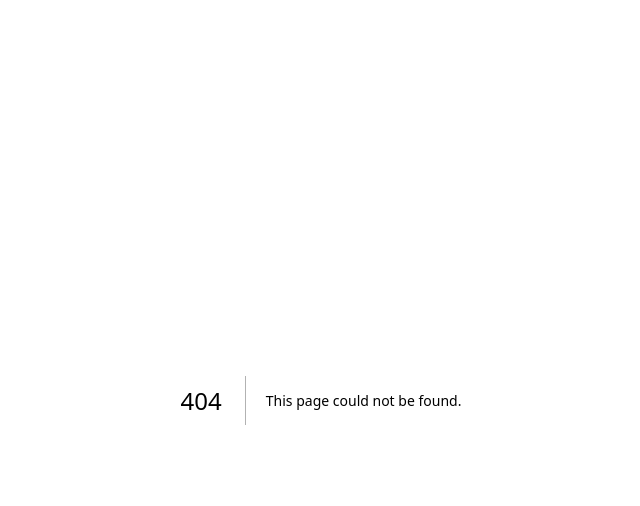
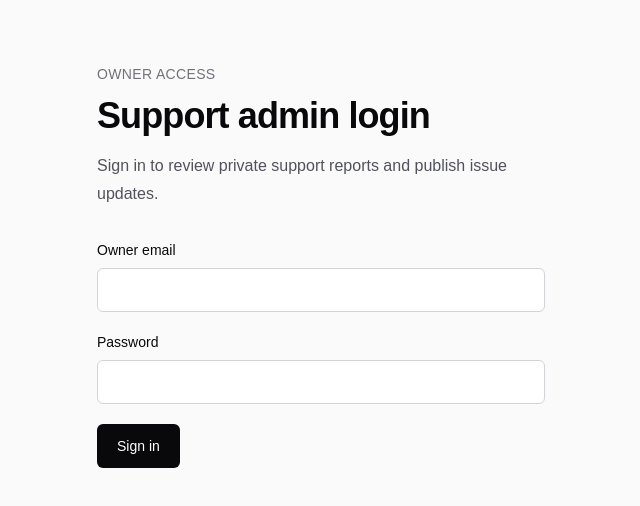
Before and after one commit to medschooloutsider/support, a Next.js app: page /login in a window 1280 px wide. Before the commit this address had no page. Shown: the top 506 px of the page, without its empty margins (319-959 px from the left). Built offline with nearby package versions, Linux system fonts and the light colour scheme.

Commit message:
Add support admin login page

```diff
--- /dev/null
+++ b/app/login/actions.ts
@@ -0,0 +1,33 @@
+"use server";
+
+import { redirect } from "next/navigation";
+
+import { createClient } from "@/lib/supabase/server";
+
+export type LoginState = {
+  message: string;
+};
+
+export async function loginOwner(
+  _previousState: LoginState,
+  formData: FormData,
+): Promise<LoginState> {
+  const email = String(formData.get("email") ?? "").trim();
+  const password = String(formData.get("password") ?? "");
+
+  if (!email || !password) {
+    return { message: "Enter the owner email and password." };
+  }
+
+  const supabase = await createClient();
+  const { error } = await supabase.auth.signInWithPassword({
+    email,
+    password,
+  });
+
+  if (error) {
+    return { message: "Login failed. Check the owner email and password." };
+  }
+
+  redirect("/admin/reports");
+}
--- /dev/null
+++ b/app/login/page.tsx
@@ -0,0 +1,20 @@
+import { LoginForm } from "@/components/login-form";
+
+export default function LoginPage() {
+  return (
+    <main className="min-h-screen bg-zinc-50 px-6 py-16 text-zinc-950">
+      <section className="mx-auto w-full max-w-md">
+        <p className="text-sm font-medium uppercase tracking-wide text-zinc-500">
+          Owner access
+        </p>
+        <h1 className="mt-3 text-4xl font-semibold tracking-tight">
+          Support admin login
+        </h1>
+        <p className="mt-4 text-base leading-7 text-zinc-600">
+          Sign in to review private support reports and publish issue updates.
+        </p>
+        <LoginForm />
+      </section>
+    </main>
+  );
+}
--- /dev/null
+++ b/components/login-form.tsx
@@ -0,0 +1,56 @@
+"use client";
+
+import { useActionState } from "react";
+
+import { loginOwner, type LoginState } from "@/app/login/actions";
+
+const initialState: LoginState = {
+  message: "",
+};
+
+const inputClassName =
+  "mt-2 h-11 w-full rounded-md border border-zinc-300 bg-white px-3 text-sm text-zinc-950 outline-none transition-colors focus:border-zinc-950";
+
+export function LoginForm() {
+  const [state, formAction, isPending] = useActionState(
+    loginOwner,
+    initialState,
+  );
+
+  return (
+    <form action={formAction} className="mt-8 space-y-5">
+      <label className="block text-sm font-medium text-zinc-950">
+        Owner email
+        <input
+          name="email"
+          type="email"
+          required
+          autoComplete="email"
+          className={inputClassName}
+        />
+      </label>
+      <label className="block text-sm font-medium text-zinc-950">
+        Password
+        <input
+          name="password"
+          type="password"
+          required
+          autoComplete="current-password"
+          className={inputClassName}
+        />
+      </label>
+      <div className="flex flex-col gap-3 sm:flex-row sm:items-center">
+        <button
+          type="submit"
+          disabled={isPending}
+          className="inline-flex h-11 items-center justify-center rounded-md bg-zinc-950 px-5 text-sm font-medium text-white transition-colors hover:bg-zinc-800 disabled:cursor-not-allowed disabled:bg-zinc-400"
+        >
+          {isPending ? "Signing in" : "Sign in"}
+        </button>
+        {state.message ? (
+          <p className="text-sm leading-6 text-zinc-600">{state.message}</p>
+        ) : null}
+      </div>
+    </form>
+  );
+}
```
